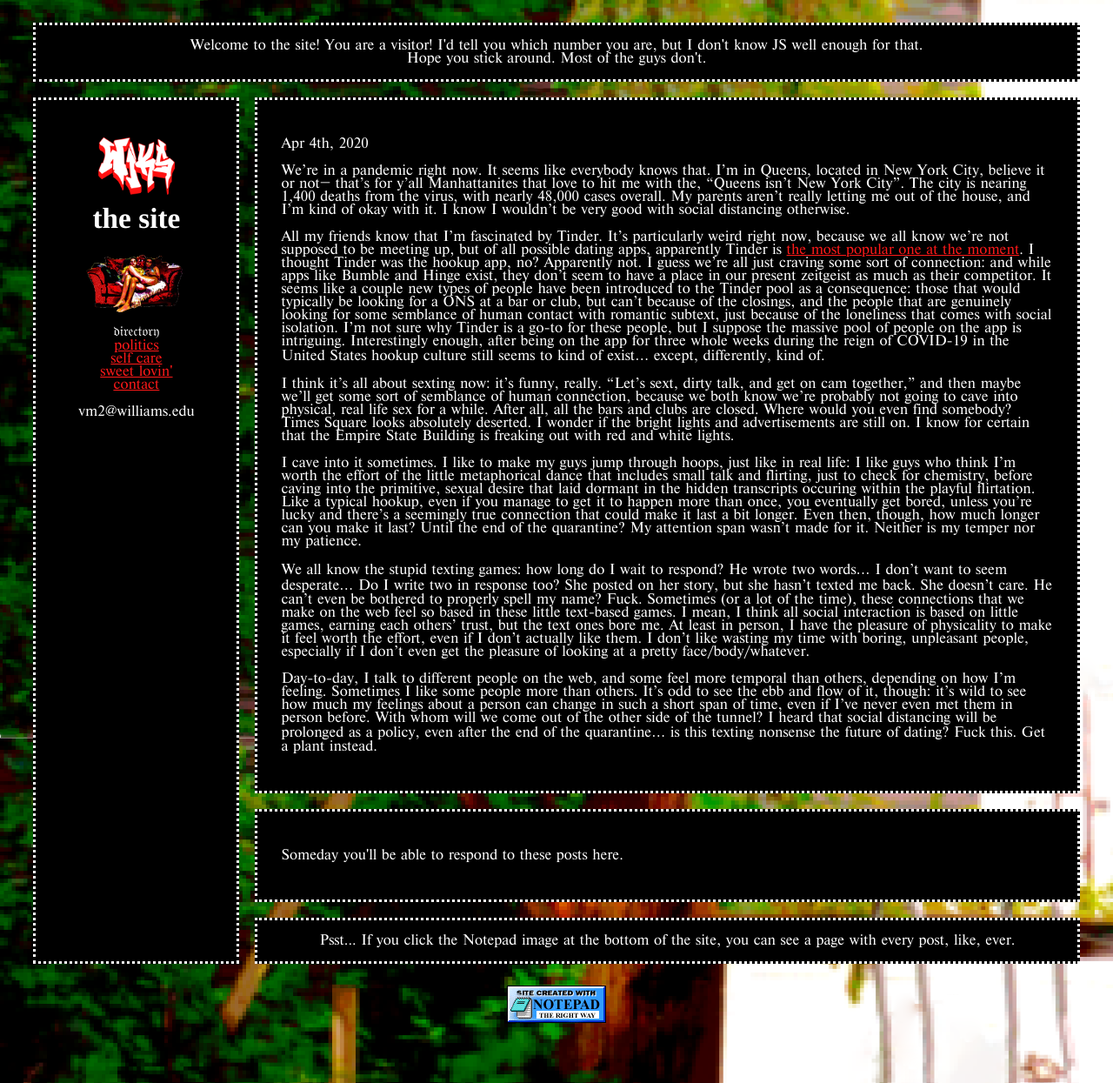
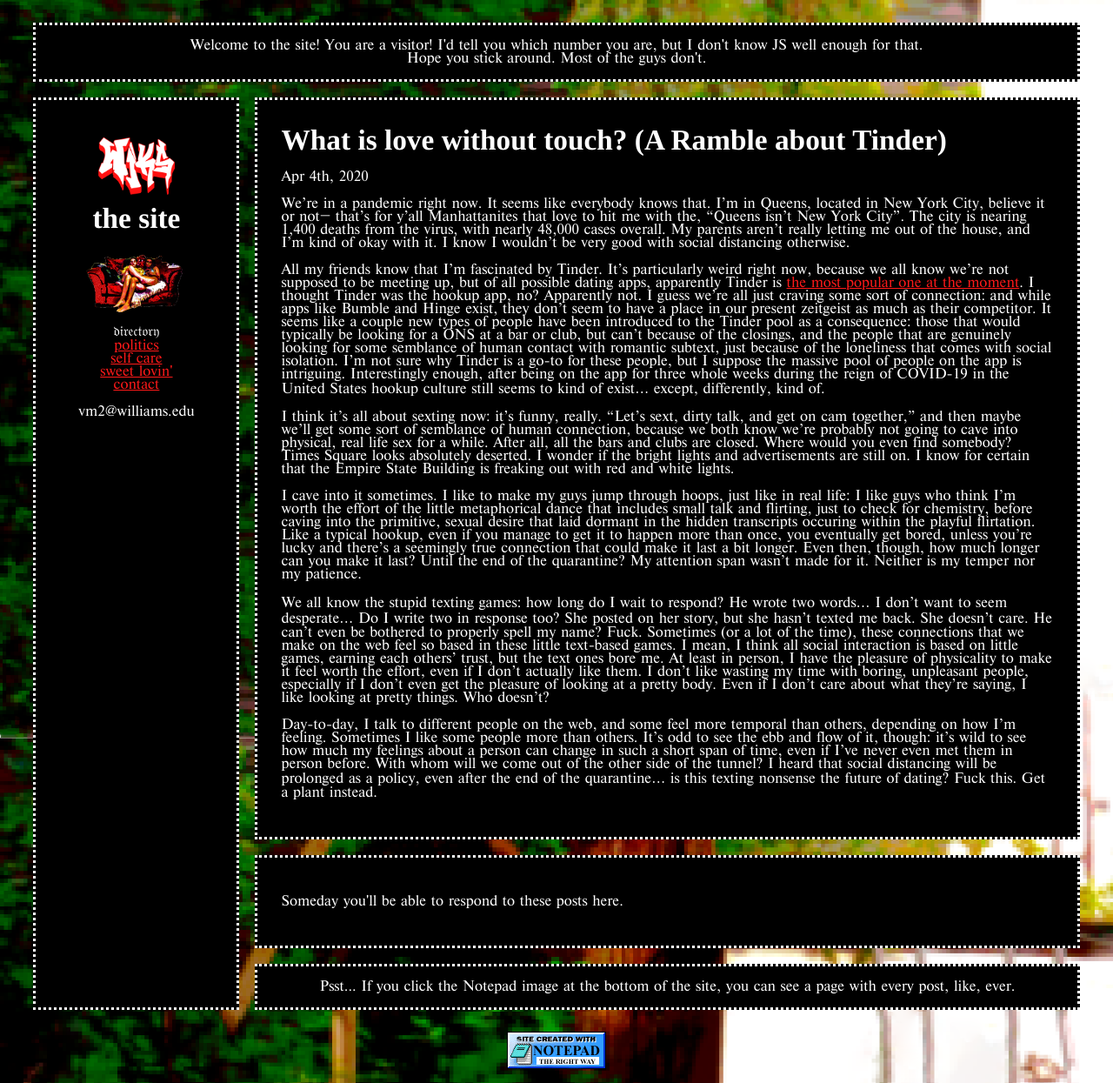
Before and after one commit to w1k5/w1k5.blog, a Jekyll site: the page built from _posts/2020-04-03-love-in-a-pandemic.markdown, in a window 1280 px wide. Shown: the whole page at 87% size. Built offline with Jekyll 4.4.1, drawn with Linux system fonts in a browser that asks for light colours; comment, search, counter and statistics services are not loaded.

Commit message:
Update 2020-04-03-love-in-a-pandemic.markdown

```diff
--- a/_posts/2020-04-03-love-in-a-pandemic.markdown
+++ b/_posts/2020-04-03-love-in-a-pandemic.markdown
@@ -1,18 +1,18 @@
 ---
 layout: post
-title:  ""
+title:  "What is love without touch? (A Ramble about Tinder)"
 date:   2020-04-03 23:52:49 -0500
 categories: "sweet-lovin"
 ---
 
 We’re in a pandemic right now. It seems like everybody knows that. I’m in Queens, located in New York City, believe it or not-- that’s for y’all Manhattanites that love to hit me with the, “Queens isn’t New York City”. The city is nearing 1,400 deaths from the virus, with nearly 48,000 cases overall. My parents aren’t really letting me out of the house, and I’m kind of okay with it. I know I wouldn’t be very good with social distancing otherwise.
 
-All my friends know that I’m fascinated by Tinder. It’s particularly weird right now, because we all know we’re not supposed to be meeting up, but of all possible dating apps, apparently Tinder is <a href="https://www.forbes.com/sites/johnscottlewinski/2020/03/29/2020-intimacy-survey-finds-tinder-most-used-dating-app-in-covid-19-era/#602dd3c489a6" target="_blank">the most popular one at the moment</a>. I thought Tinder was the hookup app, no? Apparently not. I guess we’re all just craving some sort of connection: and while apps like Bumble and Hinge exist, they don’t seem to have a place in our present zeitgeist as much as their competitor. It seems like a couple new types of people have been introduced to the Tinder pool as a consequence: those that would typically be looking for a ONS at a bar or club, but can’t because of the closings, and the people that are genuinely looking for some semblance of human contact with romantic subtext, just because of the loneliness that comes with social isolation. I’m not sure why Tinder is a go-to for these people, but I suppose the massive pool of people on the app is intriguing. Interestingly enough, after being on the app for three whole weeks during the reign of COVID-19 in the United States hookup culture still seems to kind of exist… except, differently, kind of.
+All my friends know that I’m fascinated by Tinder. It’s particularly weird right now, because we all know we’re not supposed to be meeting up, but of all possible dating apps, apparently Tinder is <a href="https://www.forbes.com/sites/johnscottlewinski/2020/03/29/2020-intimacy-survey-finds-tinder-most-used-dating-app-in-covid-19-era/#602dd3c489a6" target="_blank">the most popular one at the moment</a>. I thought Tinder was the hookup app, no?<!-- more --> Apparently not. I guess we’re all just craving some sort of connection: and while apps like Bumble and Hinge exist, they don’t seem to have a place in our present zeitgeist as much as their competitor. It seems like a couple new types of people have been introduced to the Tinder pool as a consequence: those that would typically be looking for a ONS at a bar or club, but can’t because of the closings, and the people that are genuinely looking for some semblance of human contact with romantic subtext, just because of the loneliness that comes with social isolation. I’m not sure why Tinder is a go-to for these people, but I suppose the massive pool of people on the app is intriguing. Interestingly enough, after being on the app for three whole weeks during the reign of COVID-19 in the United States hookup culture still seems to kind of exist… except, differently, kind of.
 
 I think it’s all about sexting now: it’s funny, really. “Let’s sext, dirty talk, and get on cam together,” and then maybe we’ll get some sort of semblance of human connection, because we both know we’re probably not going to cave into physical, real life sex for a while. After all, all the bars and clubs are closed. Where would you even find somebody? Times Square looks absolutely deserted. I wonder if the bright lights and advertisements are still on. I know for certain that the Empire State Building is freaking out with red and white lights.
 
 I cave into it sometimes. I like to make my guys jump through hoops, just like in real life: I like guys who think I’m worth the effort of the little metaphorical dance that includes small talk and flirting, just to check for chemistry, before caving into the primitive, sexual desire that laid dormant in the hidden transcripts occuring within the playful flirtation. Like a typical hookup, even if you manage to get it to happen more than once, you eventually get bored, unless you’re lucky and there’s a seemingly true connection that could make it last a bit longer. Even then, though, how much longer can you make it last? Until the end of the quarantine? My attention span wasn’t made for it. Neither is my temper nor my patience.
 
-We all know the stupid texting games: how long do I wait to respond? He wrote two words… I don’t want to seem desperate… Do I write two in response too? She posted on her story, but she hasn’t texted me back. She doesn’t care. He can’t even be bothered to properly spell my name? Fuck. Sometimes (or a lot of the time), these connections that we make on the web feel so based in these little text-based games. I mean, I think all social interaction is based on little games, earning each others’ trust, but the text ones bore me. At least in person, I have the pleasure of physicality to make it feel worth the effort, even if I don’t actually like them. I don’t like wasting my time with boring, unpleasant people, especially if I don’t even get the pleasure of looking at a pretty face/body/whatever.
+We all know the stupid texting games: how long do I wait to respond? He wrote two words… I don’t want to seem desperate… Do I write two in response too? She posted on her story, but she hasn’t texted me back. She doesn’t care. He can’t even be bothered to properly spell my name? Fuck. Sometimes (or a lot of the time), these connections that we make on the web feel so based in these little text-based games. I mean, I think all social interaction is based on little games, earning each others’ trust, but the text ones bore me. At least in person, I have the pleasure of physicality to make it feel worth the effort, even if I don’t actually like them. I don’t like wasting my time with boring, unpleasant people, especially if I don’t even get the pleasure of looking at a pretty body. Even if I don't care about what they're saying, I like looking at pretty things. Who doesn't?
 
 Day-to-day, I talk to different people on the web, and some feel more temporal than others, depending on how I’m feeling. Sometimes I like some people more than others. It’s odd to see the ebb and flow of it, though: it’s wild to see how much my feelings about a person can change in such a short span of time, even if I’ve never even met them in person before. With whom will we come out of the other side of the tunnel? I heard that social distancing will be prolonged as a policy, even after the end of the quarantine… is this texting nonsense the future of dating? Fuck this. Get a plant instead.
```
